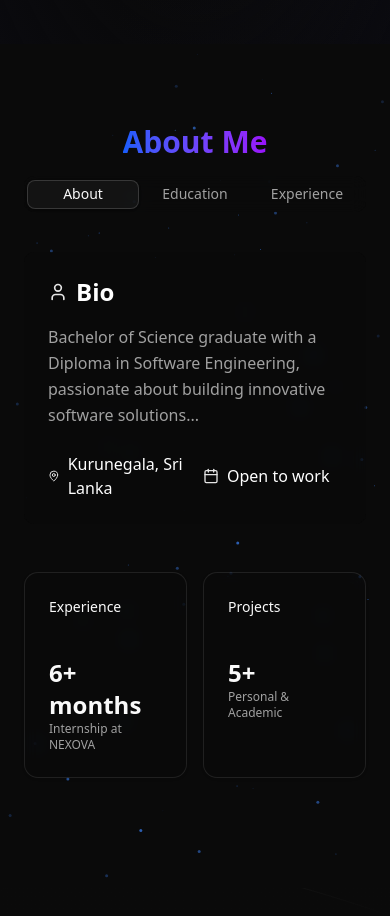
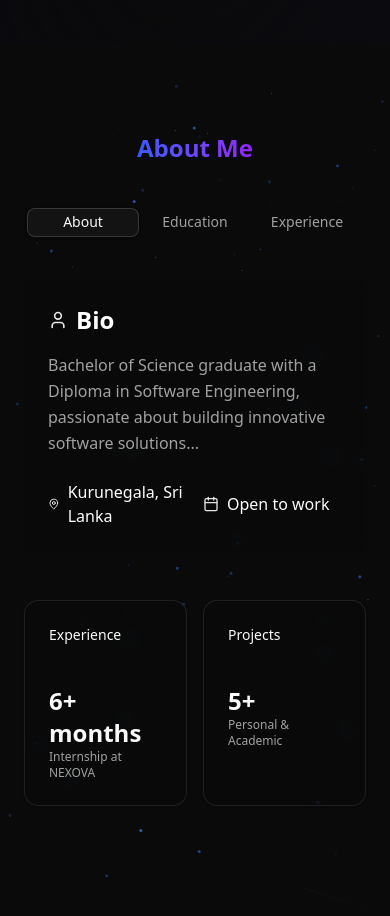
Before and after one commit to ni-th/portfolio-next, a Next.js app: page / in a window 390 px wide. Shown: the part 800-1716 px from the top of the page. Built offline with nearby package versions, Linux system fonts and the light colour scheme.

Commit message:
feat: update About Me header styling for improved responsiveness and alignment

```diff
--- a/components/sections/AboutSection.tsx
+++ b/components/sections/AboutSection.tsx
@@ -24,8 +24,10 @@ const AboutSection = forwardRef<HTMLElement>((props, ref) => {
 
       {/* Content with relative z-index to appear above particles */}
       <div className="relative z-10 container mx-auto px-6">
-        <div className="flex justify-center">
-            <h3 className="text-3xl text-center md:text-4xl font-bold mb-4 bg-clip-text text-transparent bg-linear-to-r from-blue-600 to-purple-600" >About Me</h3>
+        <div className="flex justify-center mb-8 sm:mb-12">
+          <h3 className="text-2xl sm:text-3xl md:text-4xl font-bold text-center bg-clip-text text-transparent bg-linear-to-r from-blue-600 to-purple-600 px-4 py-2">
+            About Me
+          </h3>
         </div>
         <Tabs defaultValue="about" className="w-full">
           <TabsList className="grid w-full max-w-md mx-auto grid-cols-3 mb-8 bg-background/50 backdrop-blur-sm">
```
